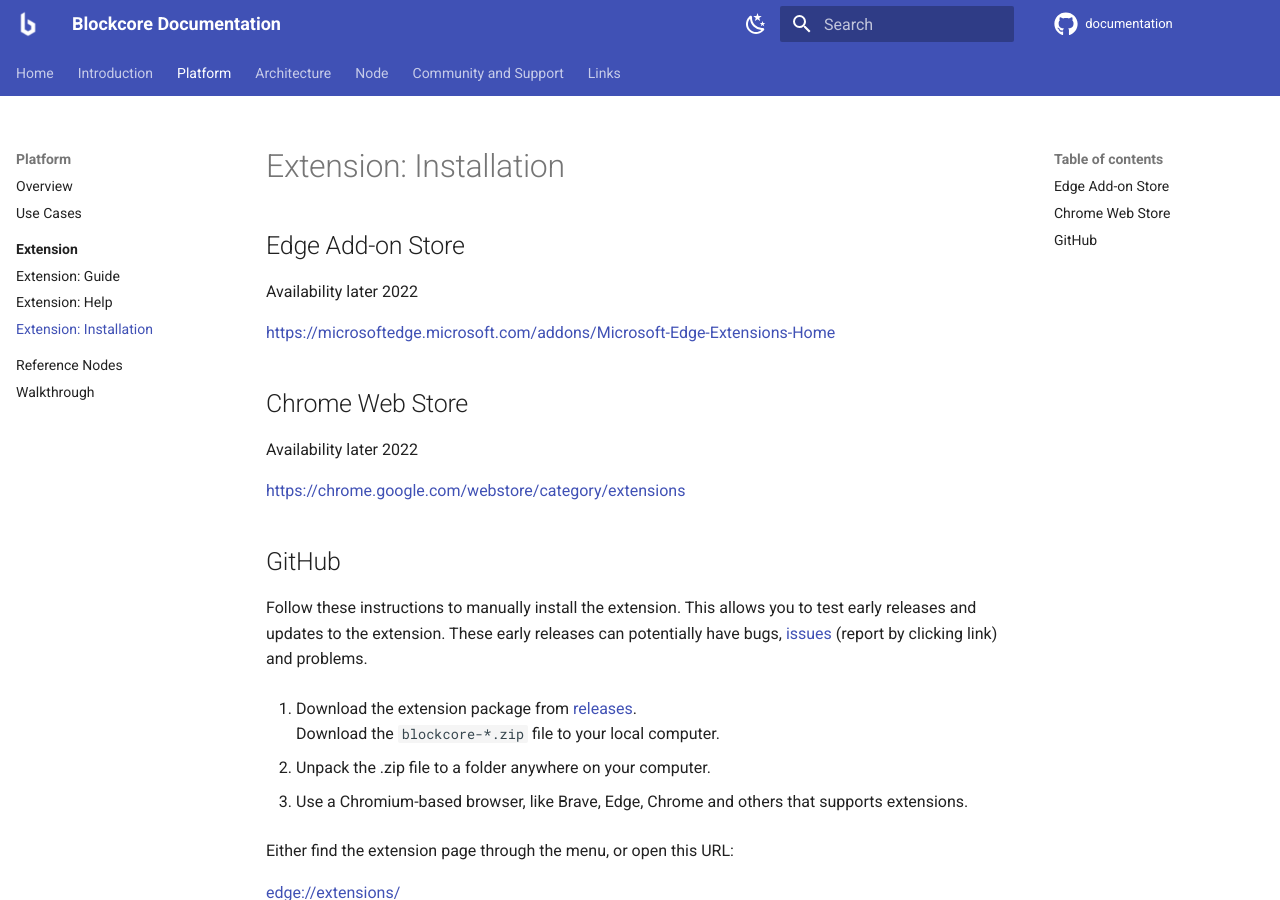
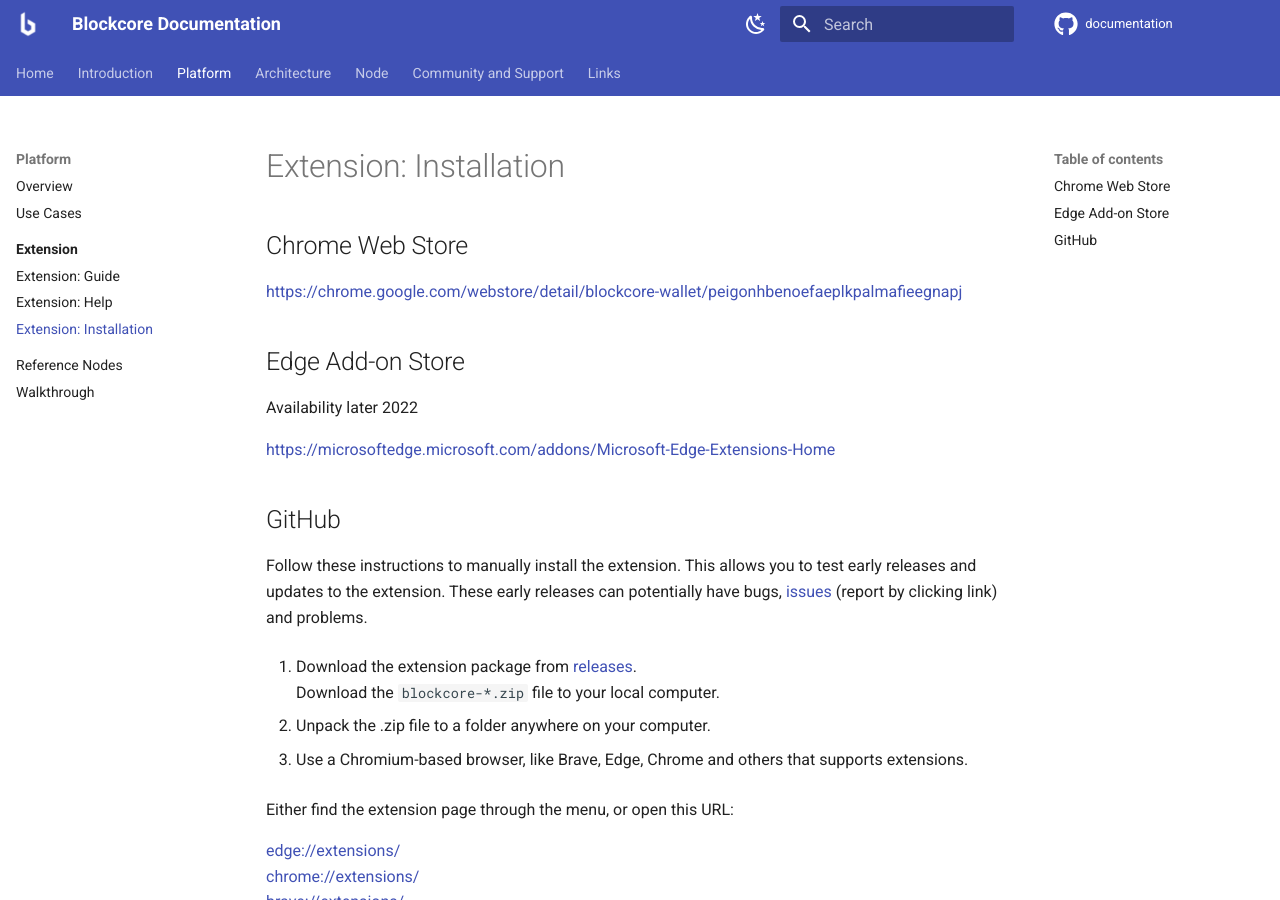
Before and after one commit to block-core/documentation, an MkDocs documentation site: the page built from docs/extension/installation.md, in a window 1280 px wide and 900 px high. Built offline with MkDocs 1.6.1 and Material for MkDocs 9.7.7, drawn with Linux system fonts in a browser that asks for light colours; comment, search, counter and statistics services are not loaded.

Commit message:
Add installation link for extension

```diff
--- a/docs/extension/installation.md
+++ b/docs/extension/installation.md
@@ -1,16 +1,14 @@
 # Extension: Installation
+
+## Chrome Web Store
+
+[https://chrome.google.com/webstore/detail/blockcore-wallet/peigonhbenoefaeplkpalmafieegnapj](https://chrome.google.com/webstore/detail/blockcore-wallet/peigonhbenoefaeplkpalmafieegnapj)
 
 ## Edge Add-on Store
 
 Availability later 2022
 
 [https://microsoftedge.microsoft.com/addons/Microsoft-Edge-Extensions-Home](https://microsoftedge.microsoft.com/addons/Microsoft-Edge-Extensions-Home)
-
-## Chrome Web Store
-
-Availability later 2022
-
-[https://chrome.google.com/webstore/category/extensions](https://chrome.google.com/webstore/category/extensions)
 
 ## GitHub
 
```
